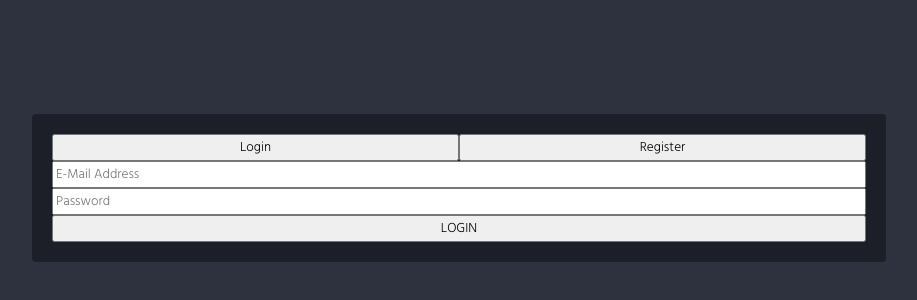
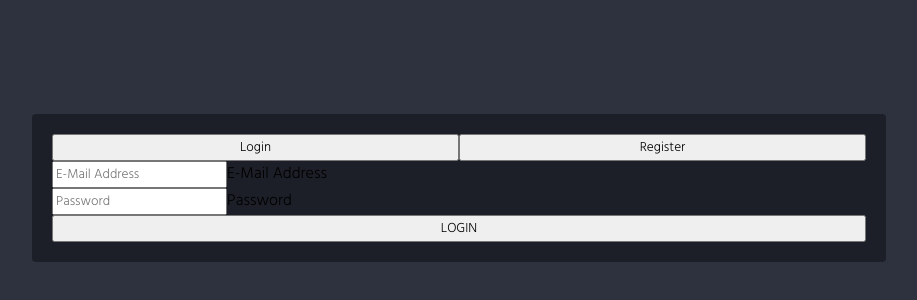
Before and after one commit to BurakCaglayan/basic-login-register-page-without-ui-library, a React (Create React App) app: page / in a window 1280 px wide. Shown: the part 212-512 px from the top of the page, without its empty margins (181-1098 px from the left). Built offline with nearby package versions, Linux system fonts and the light colour scheme.

Commit message:
Add Label to FormInput component

```diff
--- a/src/components/UI/formInput/FormInput.js
+++ b/src/components/UI/formInput/FormInput.js
@@ -1,13 +1,17 @@
 const FormInput = ({ name, type = "text", placeholder, value, onChange }) => {
   return (
-    <div className="formInput">
+    <div className="form__group">
       <input
+        id={name}
         placeholder={placeholder}
         type={type}
         name={name}
         value={value}
         onChange={onChange}
       />
+      <label htmlFor={name} className="form__label">
+        {placeholder}
+      </label>
     </div>
   );
 };
```
